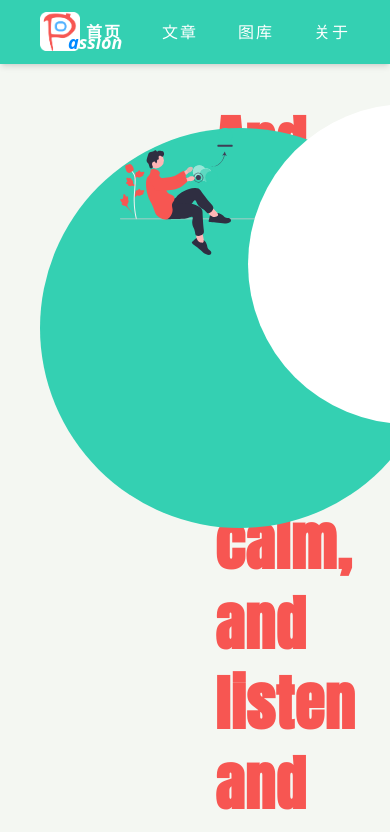
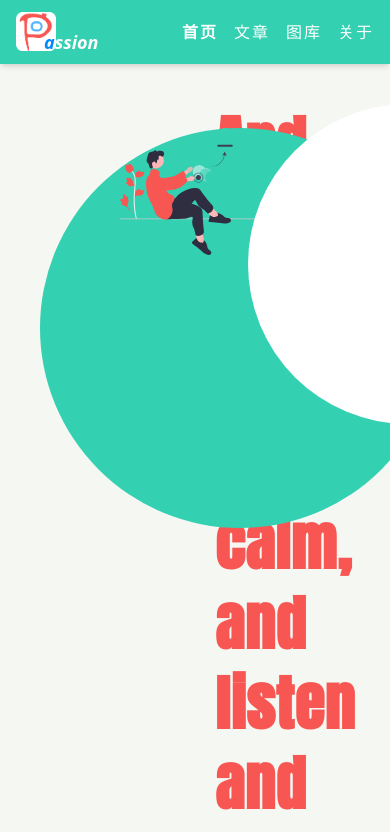
Before and after one commit to KongQingzhi/kongqingzhi.github.io, a Vue app: page / in a window 390 px wide. Shown: the top 832 px of the page. Built offline with nearby package versions, Linux system fonts and the light colour scheme.

Commit message:
feat: 导航栏响应式布局

```diff
--- a/src/components/Nav.vue
+++ b/src/components/Nav.vue
@@ -1,6 +1,8 @@
 <template>
   <div class="bg-primary shadow-md">
-    <div class="mx-auto px-10 container flex-wrap py-3 flex justify-between">
+    <div
+      class="mx-auto px-4 sm:px-10 container flex-wrap py-3 flex justify-between"
+    >
       <h1 class="size-10 cursor-pointer relative" @click="handleClickLogo">
         <img :src="Logo" alt="log" />
         <div
@@ -9,7 +11,7 @@
           <i class="text-info">a</i><i>ssion</i>
         </div>
       </h1>
-      <ul class="flex text-base space-x-10">
+      <ul class="flex text-base space-x-4 sm:space-x-10">
         <li
           v-for="{ name, text } in menuList"
           :key="name"
```
